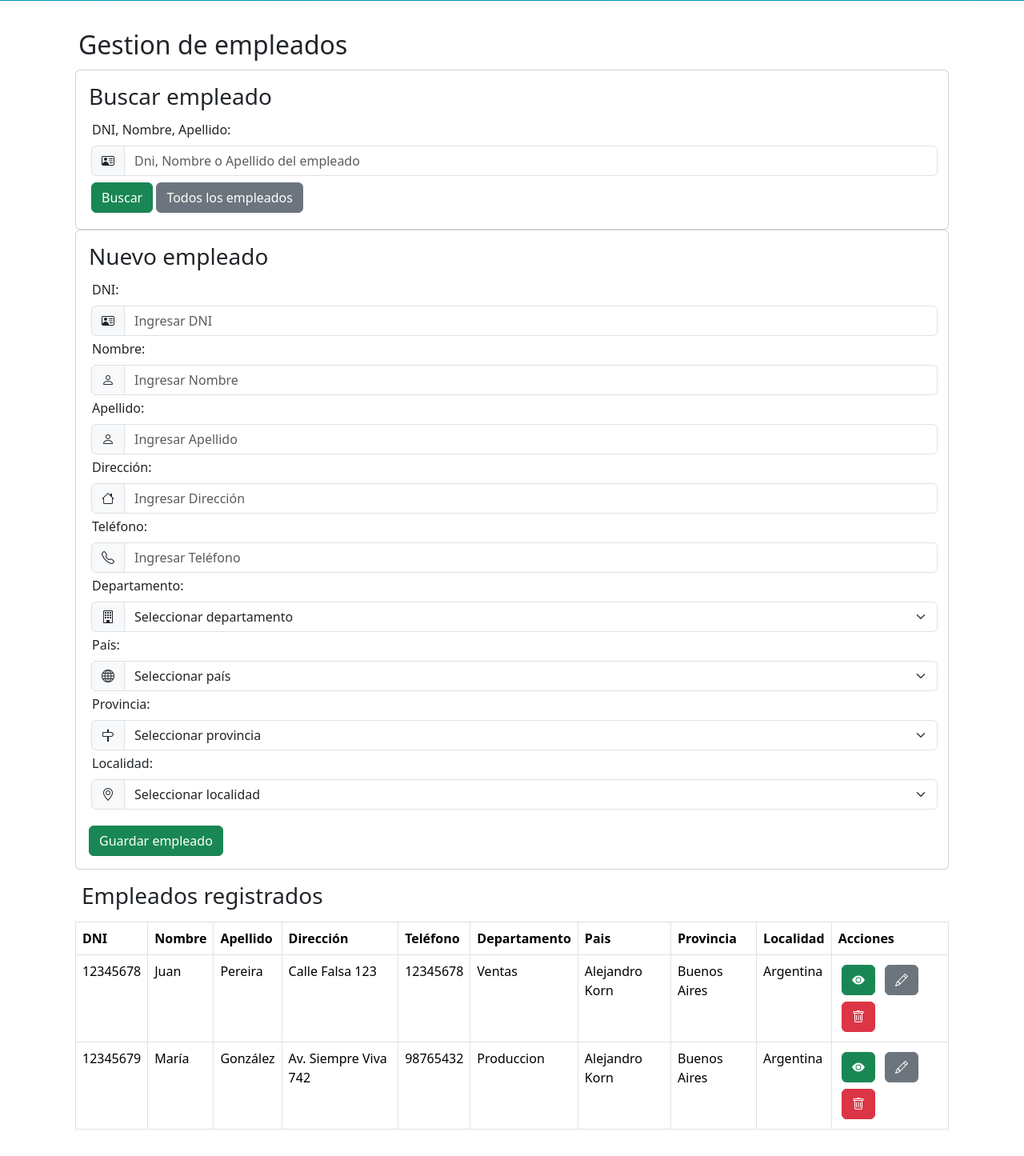
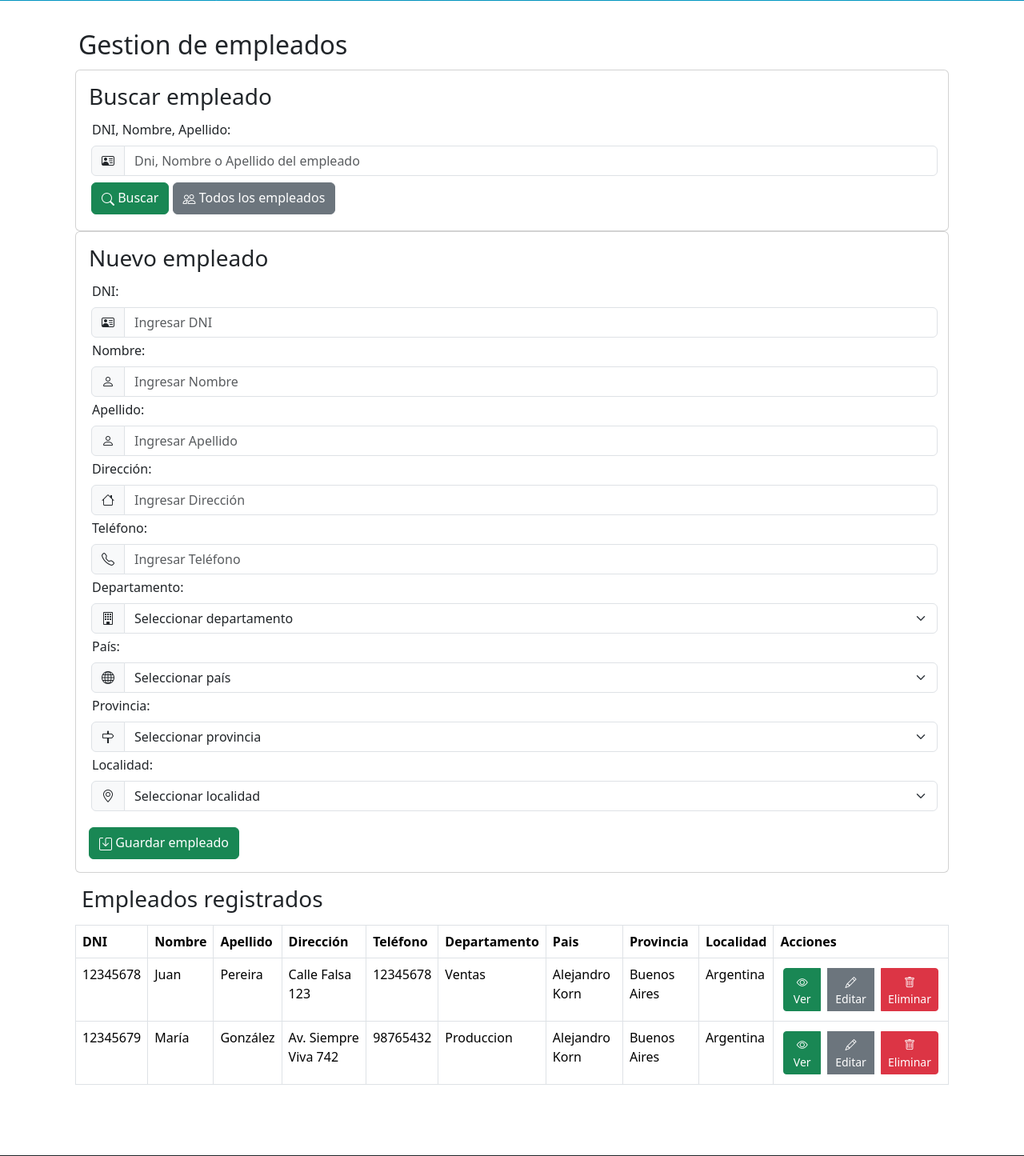
Before and after one commit to nicos92/crud-instituto-empresa, a PHP site: page /inicio.php in a window 1280 px wide. Shown: the part 847-2292 px from the top of the page at 80% size. Run offline with PHP 8.4, Linux system fonts and the light colour scheme; a user stored in the database is signed in; data comes from the database, SQL or seed files in the repository.

Commit message:
feat: agrega iconos a los botones

```diff
--- a/editar.php
+++ b/editar.php
@@ -152,9 +152,9 @@ function seleccionar($actual, $cia)
 
                             <div class="col-12">
                                 <button class="btn btn-success" name="actualizar">
-                                    Actualizar
+                                    <i class="bi bi-save"></i> Actualizar
                                 </button>
-                            <a href="inicio.php" class="btn btn-secondary float-end">Volver</a>
+                            <a href="inicio.php" class="btn btn-secondary float-end"><i class="bi bi-arrow-return-left"></i> Volver</a>
                             </div>
                     </form>
                 </div>
--- a/includes/header.php
+++ b/includes/header.php
@@ -125,7 +125,7 @@
             <div class="d-flex">
                 <?php if (isset($_SESSION['logueado'])): ?>
                     <span class="text-white me-3">Bienvenido, <?php echo $_SESSION['username']; ?></span>
-                    <a href="cerrar_sesion.php" class="btn btn-outline-light">Cerrar Sesión</a>
+                    <a href="cerrar_sesion.php" class="btn btn-outline-light"><i class="bi bi-box-arrow-right me-2"></i>Cerrar Sesión</a>
                 <?php endif; ?>
             </div>
         </div>
--- a/inicio.php
+++ b/inicio.php
@@ -126,8 +126,12 @@ if (!isset($_SESSION['logueado'])) {
                                 </div>
                             </div>
                             <div class="col-12 mt-2">
-                                <input type="submit" class="btn btn-success btn-block " name="buscar-empleado" value="Buscar">
-                                <input type="submit" class="btn btn-secondary btn-block " name="todos-empleados" value="Todos los empleados">
+                                <button type="submit" class="btn btn-success btn-block " name="buscar-empleado">
+                                    <i class="bi bi-search"></i> Buscar
+                                </button>
+                                <button type="submit" class="btn btn-secondary btn-block " name="todos-empleados">
+                                    <i class="bi bi-people"></i> Todos los empleados
+                                </button>
                             </div>
                         </div>
                     </form>
@@ -237,7 +241,9 @@ if (!isset($_SESSION['logueado'])) {
 
                         </div>
                         <div class="col-12">
-                            <input type="submit" class="btn btn-success btn-block float-start" name="guardar-empleado" value="Guardar empleado">
+                            <button type="submit" class="btn btn-success btn-block float-start" name="guardar-empleado">
+                                <i class="bi bi-save"></i> Guardar empleado
+                            </button>
                         </div>
                     </form>
 
@@ -298,25 +304,17 @@ if (!isset($_SESSION['logueado'])) {
                                         <td> <?php echo $row['Provincia']; ?> </td>
                                         <td> <?php echo $row['Pais']; ?> </td>
                                         <td>
-
-                                            <a href="ver.php?id=<?php echo $row['Id Empleado'] ?>" class="btn btn-success m-1">
-                                                <svg xmlns="http://www.w3.org/2000/svg" width="16" height="16" fill="currentColor" class="bi bi-eye-fill" viewBox="0 0 16 16">
-                                                    <path d="M10.5 8a2.5 2.5 0 1 1-5 0 2.5 2.5 0 0 1 5 0" />
-                                                    <path d="M0 8s3-5.5 8-5.5S16 8 16 8s-3 5.5-8 5.5S0 8 0 8m8 3.5a3.5 3.5 0 1 0 0-7 3.5 3.5 0 0 0 0 7" />
-                                                </svg>
+                                            <div class="btn-group" role="group">
+                                                <a href="ver.php?id=<?php echo $row['Id Empleado'] ?>" class="btn btn-success btn-sm">
+                                                    <i class="bi bi-eye"></i> Ver
                                                 </a>
-                                            <a href="editar.php?id=<?php echo $row['Id Empleado'] ?>" class="btn btn-secondary m-1">
-                                                <svg xmlns="http://www.w3.org/2000/svg" width="16" height="16" fill="currentColor" class="bi bi-pencil" viewBox="0 0 16 16">
-                                                    <path d="M12.146.146a.5.5 0 0 1 .708 0l3 3a.5.5 0 0 1 0 .708l-10 10a.5.5 0 0 1-.168.11l-5 2a.5.5 0 0 1-.65-.65l2-5a.5.5 0 0 1 .11-.168zM11.207 2.5 13.5 4.793 14.793 3.5 12.5 1.207zm1.586 3L10.5 3.207 4 9.707V10h.5a.5.5 0 0 1 .5.5v.5h.5a.5.5 0 0 1 .5.5v.5h.293zm-9.761 5.175-.106.106-1.528 3.821 3.821-1.528.106-.106A.5.5 0 0 1 5 12.5V12h-.5a.5.5 0 0 1-.5-.5V11h-.5a.5.5 0 0 1-.468-.325" />
-                                                </svg>
+                                                <a href="editar.php?id=<?php echo $row['Id Empleado'] ?>" class="btn btn-secondary btn-sm">
+                                                    <i class="bi bi-pencil"></i> Editar
                                                 </a>
-                                            <a href="eliminar.php?id=<?php echo $row['Id Empleado'] ?>" class="btn btn-danger m-1" onclick="return confirmar()">
-                                                <svg xmlns="http://www.w3.org/2000/svg" width="16" height="16" fill="currentColor" class="bi bi-trash" viewBox="0 0 16 16">
-                                                    <path d="M5.5 5.5A.5.5 0 0 1 6 6v6a.5.5 0 0 1-1 0V6a.5.5 0 0 1 .5-.5m2.5 0a.5.5 0 0 1 .5.5v6a.5.5 0 0 1-1 0V6a.5.5 0 0 1 .5-.5m3 .5a.5.5 0 0 0-1 0v6a.5.5 0 0 0 1 0z" />
-                                                    <path d="M14.5 3a1 1 0 0 1-1 1H13v9a2 2 0 0 1-2 2H5a2 2 0 0 1-2-2V4h-.5a1 1 0 0 1-1-1V2a1 1 0 0 1 1-1H6a1 1 0 0 1 1-1h2a1 1 0 0 1 1 1h3.5a1 1 0 0 1 1 1zM4.118 4 4 4.059V13a1 1 0 0 0 1 1h6a1 1 0 0 0 1-1V4.059L11.882 4zM2.5 3h11V2h-11z" />
-                                                </svg>
+                                                <a href="eliminar.php?id=<?php echo $row['Id Empleado'] ?>" class="btn btn-danger btn-sm" onclick="return confirmar()">
+                                                    <i class="bi bi-trash"></i> Eliminar
                                                 </a>
-
+                                            </div>
                                         </td>
                                     </tr>
                                 <?php }
@@ -348,26 +346,17 @@ if (!isset($_SESSION['logueado'])) {
                                         <td> <?php echo $row['Pais']; ?> </td>
 
                                         <td>
-
-
-                                            <a href="ver.php?id=<?php echo $row['Id Empleado'] ?>" class="btn btn-success m-1">
-                                                <svg xmlns="http://www.w3.org/2000/svg" width="16" height="16" fill="currentColor" class="bi bi-eye-fill" viewBox="0 0 16 16">
-                                                    <path d="M10.5 8a2.5 2.5 0 1 1-5 0 2.5 2.5 0 0 1 5 0" />
-                                                    <path d="M0 8s3-5.5 8-5.5S16 8 16 8s-3 5.5-8 5.5S0 8 0 8m8 3.5a3.5 3.5 0 1 0 0-7 3.5 3.5 0 0 0 0 7" />
-                                                </svg>
+                                            <div class="btn-group" role="group">
+                                                <a href="ver.php?id=<?php echo $row['Id Empleado'] ?>" class="btn btn-success btn-sm m-1">
+                                                    <i class="bi bi-eye"></i> Ver
                                                 </a>
-                                            <a href="editar.php?id=<?php echo $row['Id Empleado'] ?>" class="btn btn-secondary m-1">
-                                                <svg xmlns="http://www.w3.org/2000/svg" width="16" height="16" fill="currentColor" class="bi bi-pencil" viewBox="0 0 16 16">
-                                                    <path d="M12.146.146a.5.5 0 0 1 .708 0l3 3a.5.5 0 0 1 0 .708l-10 10a.5.5 0 0 1-.168.11l-5 2a.5.5 0 0 1-.65-.65l2-5a.5.5 0 0 1 .11-.168zM11.207 2.5 13.5 4.793 14.793 3.5 12.5 1.207zm1.586 3L10.5 3.207 4 9.707V10h.5a.5.5 0 0 1 .5.5v.5h.5a.5.5 0 0 1 .5.5v.5h.293zm-9.761 5.175-.106.106-1.528 3.821 3.821-1.528.106-.106A.5.5 0 0 1 5 12.5V12h-.5a.5.5 0 0 1-.5-.5V11h-.5a.5.5 0 0 1-.468-.325" />
-                                                </svg>
+                                                <a href="editar.php?id=<?php echo $row['Id Empleado'] ?>" class="btn btn-secondary btn-sm m-1">
+                                                    <i class="bi bi-pencil"></i> Editar
                                                 </a>
-                                            <a href="eliminar.php?id=<?php echo $row['Id Empleado'] ?>" class="btn btn-danger m-1" onclick="return confirmar()">
-                                                <svg xmlns="http://www.w3.org/2000/svg" width="16" height="16" fill="currentColor" class="bi bi-trash" viewBox="0 0 16 16">
-                                                    <path d="M5.5 5.5A.5.5 0 0 1 6 6v6a.5.5 0 0 1-1 0V6a.5.5 0 0 1 .5-.5m2.5 0a.5.5 0 0 1 .5.5v6a.5.5 0 0 1-1 0V6a.5.5 0 0 1 .5-.5m3 .5a.5.5 0 0 0-1 0v6a.5.5 0 0 0 1 0z" />
-                                                    <path d="M14.5 3a1 1 0 0 1-1 1H13v9a2 2 0 0 1-2 2H5a2 2 0 0 1-2-2V4h-.5a1 1 0 0 1-1-1V2a1 1 0 0 1 1-1H6a1 1 0 0 1 1-1h2a1 1 0 0 1 1 1h3.5a1 1 0 0 1 1 1zM4.118 4 4 4.059V13a1 1 0 0 0 1 1h6a1 1 0 0 0 1-1V4.059L11.882 4zM2.5 3h11V2h-11z" />
-                                                </svg>
+                                                <a href="eliminar.php?id=<?php echo $row['Id Empleado'] ?>" class="btn btn-danger btn-sm m-1" onclick="return confirmar()">
+                                                    <i class="bi bi-trash"></i> Eliminar
                                                 </a>
-
+                                            </div>
                                         </td>
                                     </tr>
 
@@ -390,4 +379,5 @@ if (!isset($_SESSION['logueado'])) {
     </div>
 </div>
 
+
 <?php include("includes/footer.php"); ?>
--- a/login.php
+++ b/login.php
@@ -77,8 +77,10 @@ if (isset($_POST['login'])) {
                                 </div>
                             </div>
                             <br>
-                            <input type="submit" class="btn btn-success btn-block" name="login" value="Iniciar Sesión">
-                            <a href="register.php" class="btn btn-secondary">Registrarse</a>
+                            <button type="submit" class="btn btn-success btn-block" name="login">
+                                <i class="bi bi-box-arrow-in-right"></i> Iniciar Sesión
+                            </button>
+                            <a href="register.php" class="btn btn-secondary"><i class="bi bi-person-plus"></i> Registrarse</a>
                         </form>
                     </div>
                 </div>
--- a/register.php
+++ b/register.php
@@ -117,8 +117,10 @@ if (isset($_POST['register'])) {
                             </div>
                         </div>
                         <br>
-                        <input type="submit" class="btn btn-success btn-block" name="register" value="Registrarse">
-                        <a href="index.php" class="btn btn-secondary">Volver al inicio</a>
+                        <button type="submit" class="btn btn-success btn-block" name="register">
+                            <i class="bi bi-person-plus"></i> Registrarse
+                        </button>
+                        <a href="index.php" class="btn btn-secondary"><i class="bi bi-arrow-return-left"></i> Volver al inicio</a>
                     </form>
                 </div>
             </div>
--- a/ver.php
+++ b/ver.php
@@ -110,7 +110,7 @@ if (isset($_GET['id'])) {
                     </div>
 
                         <br>
-                        <a href="inicio.php" type="button" class="btn btn-success col-md-2">Volver</a>
+                        <a href="inicio.php" type="button" class="btn btn-success col-md-2"><i class="bi bi-arrow-return-left"></i> Volver</a>
                     </div>
 
                     </col-md>
```
Lines whose indentation alone changed are shown as unchanged.
